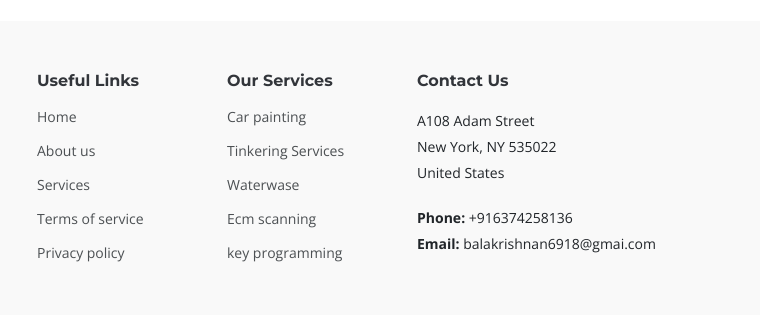
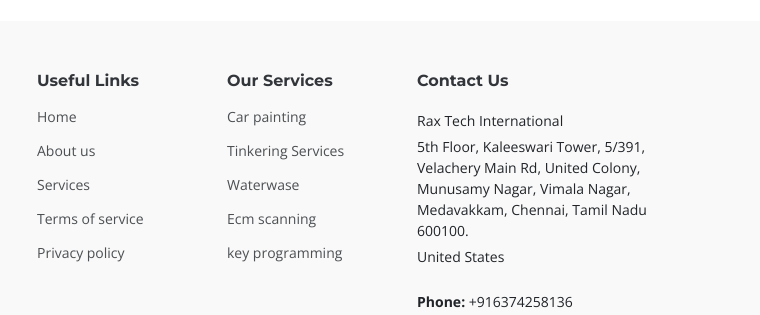
Before and after one commit to milky-png/Krishnacarcare, a plain HTML site: page services-details.html in a window 1280 px wide. Shown: the part 1411-1726 px from the top of the page, 520-1280 px from the left. Drawn offline with nearby package versions, Linux system fonts and the light colour scheme.

Commit message:
Update services-details.html

```diff
--- a/services-details.html
+++ b/services-details.html
@@ -4,7 +4,7 @@
 <head>
   <meta charset="utf-8">
   <meta content="width=device-width, initial-scale=1.0" name="viewport">
-  <title>Services Details - Append Bootstrap Template</title>
+  <title>Services Details</title>
   <meta name="description" content="">
   <meta name="keywords" content="">
 
@@ -191,8 +191,8 @@
 
         <div class="col-lg-3 col-md-12 footer-contact text-center text-md-start">
           <h4>Contact Us</h4>
-          <p>A108 Adam Street</p>
-          <p>New York, NY 535022</p>
+          <p>Rax Tech International</p>
+          <p>5th Floor, Kaleeswari Tower, 5/391, Velachery Main Rd, United Colony, Munusamy Nagar, Vimala Nagar, Medavakkam, Chennai, Tamil Nadu 600100.</p>
           <p>United States</p>
           <p class="mt-4"><strong>Phone:</strong> <span>+916374258136</span></p>
           <p><strong>Email:</strong> <span>balakrishnan6918@gmai.com</span></p>
```
